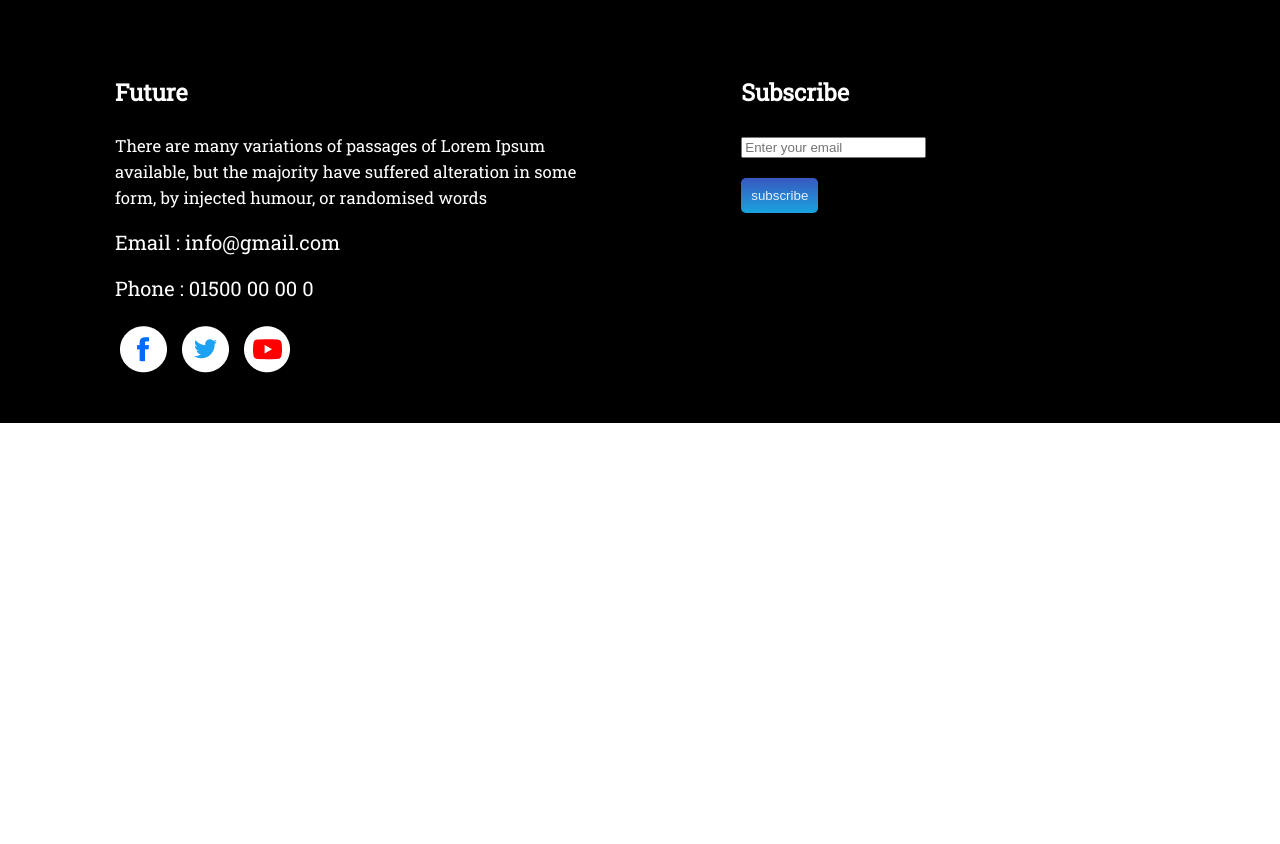
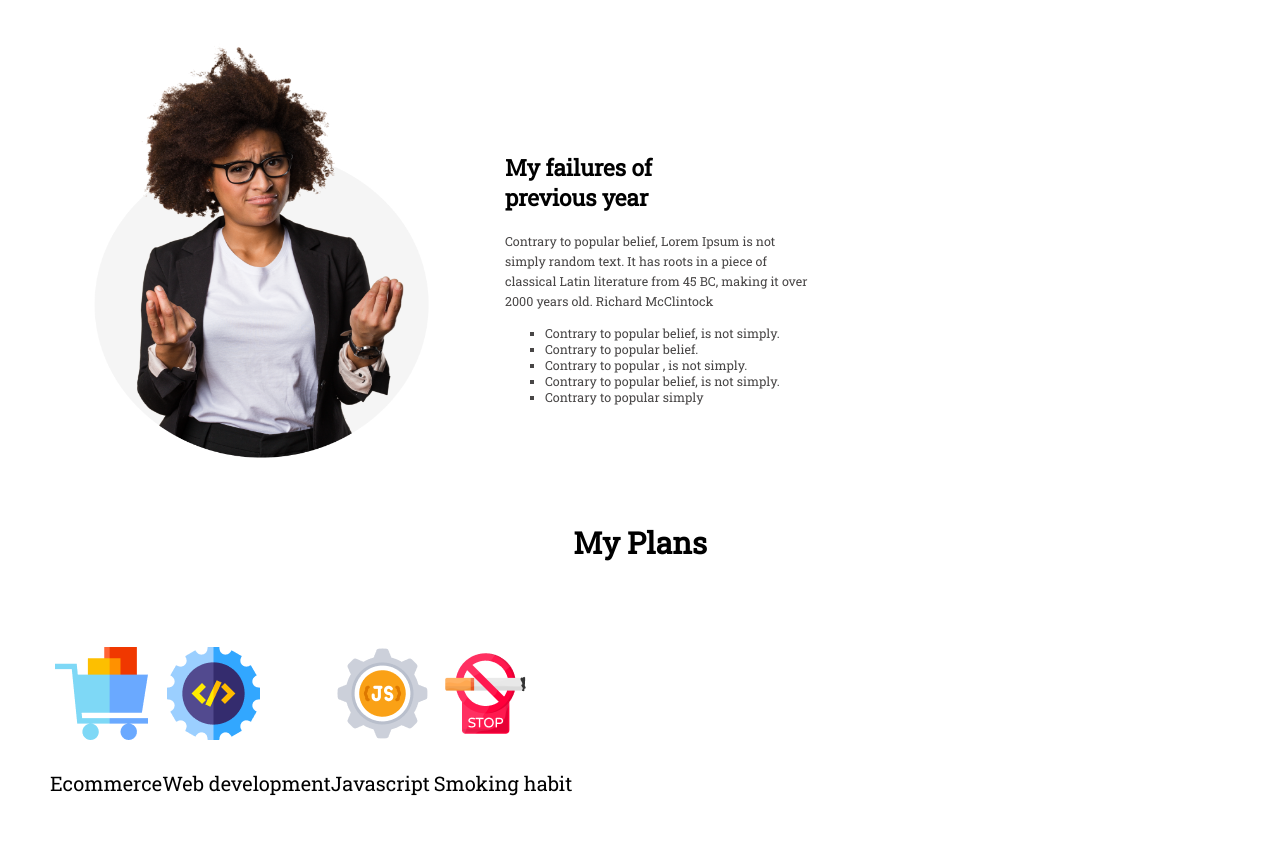
Before and after one commit to aziza-haque/ASSIGNMENT1, a plain HTML site: page index.html in a window 1280 px wide. Shown: the part 532-1376 px from the top of the page. Before the commit the page ends 955 px from the top, so only its background shows below. Drawn offline with Linux system fonts and the light colour scheme.

Commit message:
2nd commit

```diff
--- a/index.html
+++ b/index.html
@@ -22,7 +22,26 @@ form, by injected humour, or randomised words</small>
 <p><button><strong> Contact Us</strong></button></p>
     </header>
     <main>
-
+        <section class="plan"><div><img src="images/person.png" alt="" width="360px" height="420px"></div>
+        <div id="padding"><h2><strong> My failures of <br>
+            previous year</strong></h2>
+           <p><small id="textclr"> Contrary to popular belief, Lorem Ipsum is not <br>
+            simply random text. It has roots in a piece of <br>
+            classical Latin literature from 45 BC, making it over <br>
+            2000 years old. Richard McClintock</small></p>
+            <small id="textclr"><ul>  <li>Contrary to popular belief, is not simply.</li>
+                <li> Contrary to popular belief.</li>
+                <li>Contrary to popular , is not simply.</li>
+                <li> Contrary to popular belief, is not simply.</li>
+                <li>Contrary to popular simply</li></ul></small>
+        </div></section>
+        <section > <h2 style="text-align: center;">My Plans</h2>
+       <div class="iconset">
+        <div class="seperate" class="iconset"><img src="images/icons/ecom.png" alt=""><p>Ecommerce</p></div>
+        <div class="seperate"><img src="images/icons/web.png" alt=""><p>Web development</p></div>
+        <div class="seperate" ><img src="images/icons/js.png" alt=""><p>Javascript</p></div>
+        <div class="seperate"><img src="images/icons/smoke.png" alt=""><p>Smoking habit</p></div>
+    </div> </section>
     </main>
     <footer>
         <section class="footerwork"><h3>Future</h3>
--- a/style.css
+++ b/style.css
@@ -27,6 +27,42 @@ button{
     border: 0;
     border-radius: 5px;
 }
+
+.plan{
+    display: flex;
+    margin: 30px;
+    padding-top: 30px;
+    padding-left:45px;
+    padding-bottom: 25px;
+}
+#textclr{
+    color: rgb(72, 70, 70);
+}
+ul{
+    list-style-type: square;
+}
+#padding{
+    padding-top: 100px;
+    padding-left: 60px;
+    font-size: 15px;
+    font-weight: 400;
+}
+.iconset{
+    display: flex;
+    margin: 50px;
+    padding-top: 30px;
+    padding-right:45px;
+    padding-bottom: 25px;
+}
+
+.saperate{
+    padding-right: 60px;
+    padding-bottom: 30px;
+    padding-left: 30px;
+    margin-right: 50px;
+
+}
+
 footer{
     background-color: black;
     color: white;
```
